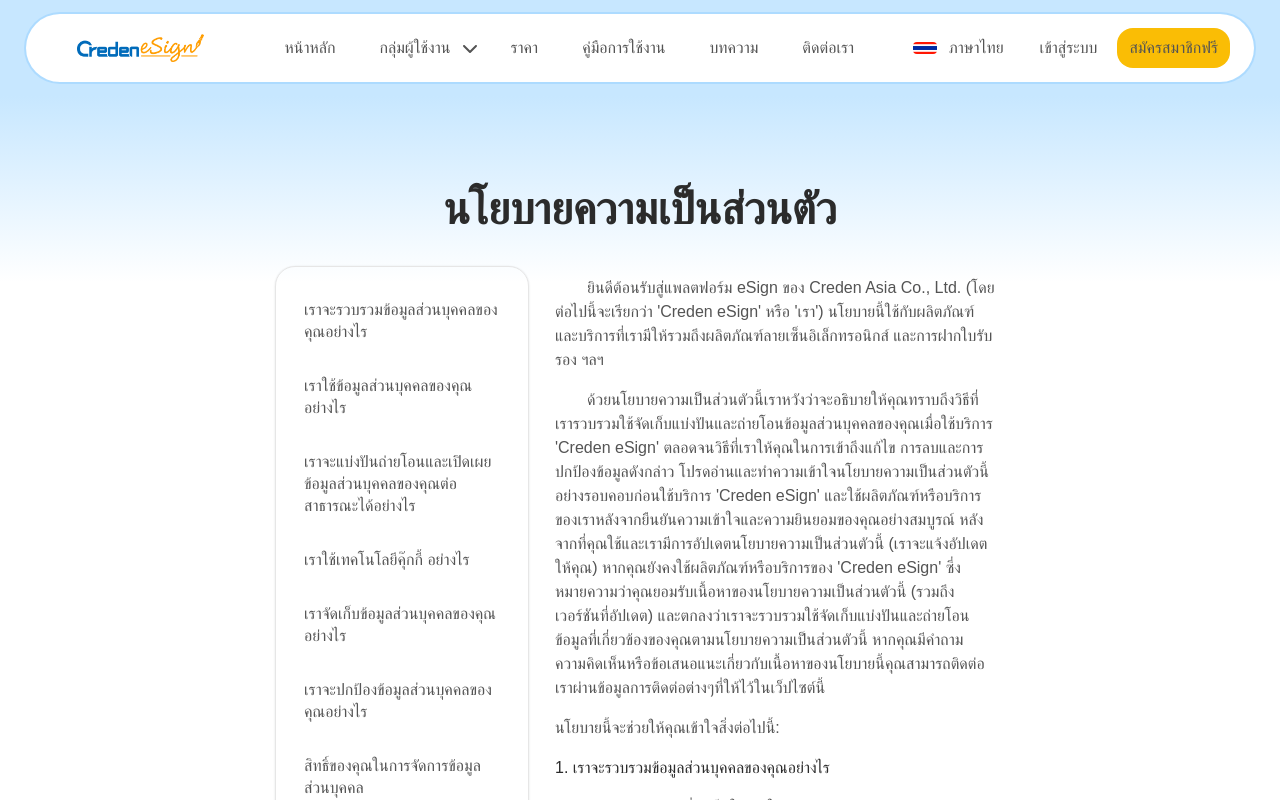
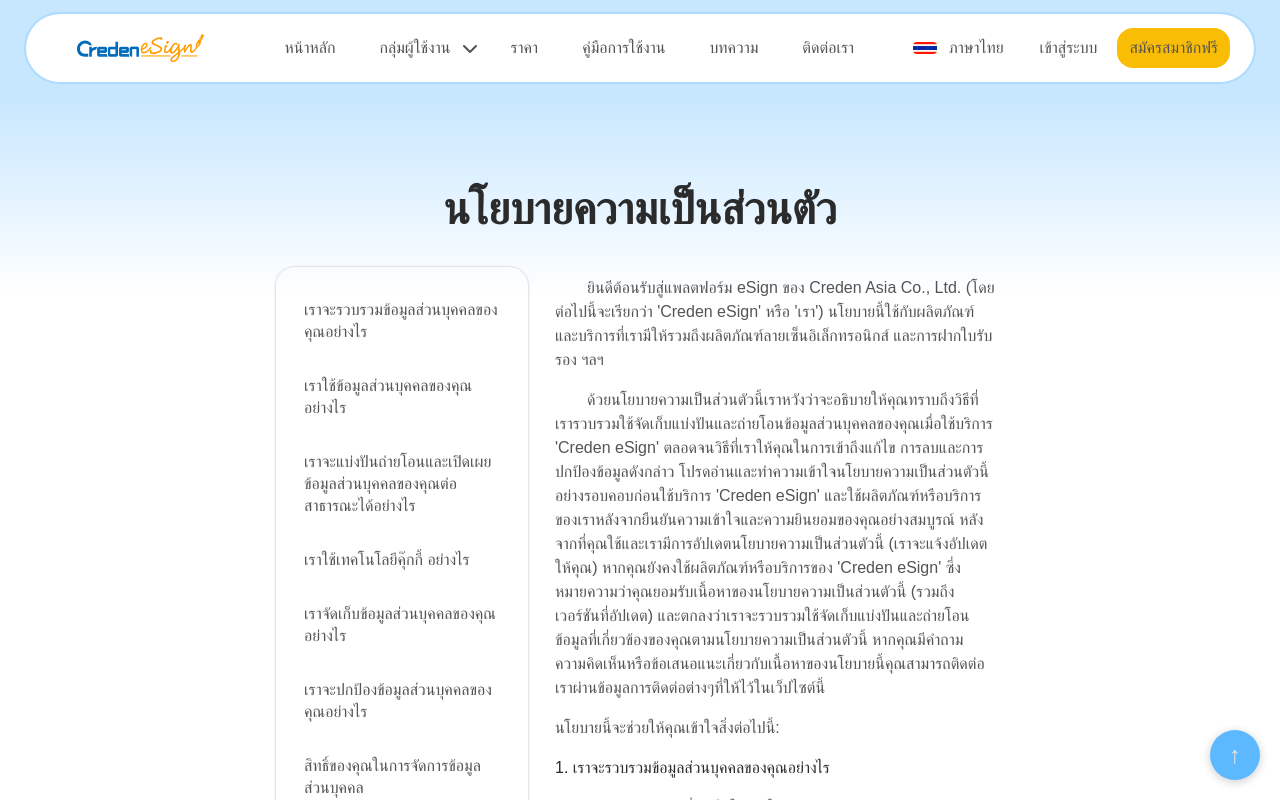
Before and after one commit to Piyabud/signature_client_landing, a Vue app: page /policy in a window 1280 px wide. Shown: the top 800 px of the page. Built offline with nearby package versions, Linux system fonts and the light colour scheme; a web font is replaced by a local one.

Commit message:
feat : policy scrollToTop

```diff
--- a/src/views/Policy.vue
+++ b/src/views/Policy.vue
@@ -1,5 +1,5 @@
 <template>
-    <div class=" bg-[#C7E7FF]">
+    <div class=" bg-[#C7E7FF] ">
         <Navbar />
     </div>
     <div class="policy-content ">
@@ -15,9 +15,10 @@
                 <section v-if="collapseState['coll-setting']" class=" collapse-body overflow-hidden bg-[var(--Light-4)]">
                     <li v-for="(topic, index) in privacyPolicy.topics" :key="index" class="collapse-items">
                         <!-- <a :href="'#topic-' + (index + 1)" @click.prevent="handleClick(index)"> -->
-                        <a :href="'#topic-' + (index + 1)">
-                            {{ topic.title }}
-                        </a>
+                            <button
+                                @click="scrollToSection((index + 1) >= 9 && (index + 1) <= 11 ? 'topic-9' : 'topic-' + (index + 1))" class=" text-start">
+                                {{ topic.title }}
+                            </button>
                     </li>
                 </section>
             </transition>
@@ -28,11 +29,10 @@
                 <div class="hidden lg:block pc-policy">
                     <section class="flex flex-col gap-[16px]">
                         <div v-for="(topic, index) in privacyPolicy.topics" :key="index" class="collapse-items">
-                            <!-- <a :href="'#topic-' + (index + 1)" @click.prevent="preventScroll($event, index)" class=""> -->
-                                <!-- <a :href="'#topic-' + (index + 1)" @click.prevent="preventScroll" class=""> -->
-                            <a :href="'#topic-' + (index + 1)">
+                            <button
+                                @click="scrollToSection((index + 1) >= 8 && (index + 1) <= 11 ? 'topic-8' : 'topic-' + (index + 1))" class=" text-start">
                                 {{ topic.title }}
-                            </a>
+                            </button>
                         </div>
                     </section>
                 </div>
@@ -46,7 +46,7 @@
                         </div>
                     </section>
                     <section v-for="(topic, topicIndex) in privacyPolicy.topics" :key="topicIndex" class="topic-section">
-                        <div class="policy-topics my-4 scroll-offset" :id="'topic-' + (topicIndex + 1)">
+                        <div class="policy-topics my-4 " :id="'topic-' + (topicIndex + 1)">
                             {{ topicIndex + 1 }}. {{ topic.title }}
                         </div>
                         <div v-for="(desc, descIndex) in topic.description" :key="descIndex">
@@ -67,6 +67,9 @@
                 </div>
             </div>
         </div>
+        <button class="jump-to-top" @click="scrollToTop">
+            ↑
+        </button>
     </div>
 
     <FooterComponent />
@@ -91,12 +94,12 @@
 })
 
 const toggleCollapse = (collapseKey, iconKey) => {
+    console.log(collapseKey);
     collapseState.value[collapseKey] = !collapseState.value[collapseKey]
     iconState.value[iconKey] = collapseState.value[collapseKey] ? 'chevron-up' : 'chevron-down'
 }
 
 const iconRotate = (iconKey) => {
-    console.log(1);
     return collapseState.value['coll-setting'] ? 'rotate-180' : ''
 }
 
@@ -134,14 +137,39 @@
     }, 0)
 }
 
+const scrollToSection = (sectionId) => {
+    const element = document.getElementById(sectionId);
+    if (element) {
+        element.scrollIntoView({
+            behavior: 'smooth',
+            block: 'start'
+        });
+    }
+};
+
+const scrollToTop = () => {
+    window.scrollTo({
+        top: 0,
+        behavior: 'smooth'
+    });
+};
 
 </script>
 
 <style scoped>
+
+.content {
+  user-select: none;
+  -webkit-user-select: none;
+  -moz-user-select: none;
+  -ms-user-select: none;
+}
+
 li {
     list-style: none;
 }
-.policy-content{
+
+.policy-content {
     background: linear-gradient(180deg, #C7E7FF 0%, #FFF 16.69%);
 }
 
@@ -174,15 +202,13 @@
 
 .content {
     width: 100%;
-    height: 800px;
+    height: 900px;
     overflow-y: auto;
     padding: 10px;
     box-sizing: border-box;
+    /* border: 2px solid red */
 }
 
-.scroll-offset {
-    scroll-margin-top: 16px;
-}
 
 .collapse-mobile {
     font-size: var(--txt-title3-size);
@@ -239,7 +265,7 @@
 }
 
 .content::-webkit-scrollbar-thumb {
-    background-color: var(--Darker-1);
+    background-color: var(--Blue-3);
     border-radius: 10px;
 }
 
@@ -248,6 +274,27 @@
     border-radius: 20px;
     border: 1px solid var(--Light-0, #E6E6E6);
     box-shadow: 0px 0px 1px 0px rgba(40, 41, 61, 0.08), 0px 0.5px 2px 0px rgba(96, 97, 112, 0.16);
+}
+
+.jump-to-top {
+    position: fixed;
+    bottom: 20px;
+    right: 20px;
+    background-color: var(--Primary-Lighter);
+    color: var(--Light-0);
+    border: none;
+    border-radius: 50%;
+    width: 50px;
+    height: 50px;
+    font-size: 24px;
+    cursor: pointer;
+    box-shadow: 0 2px 10px rgba(0, 0, 0, 0.2);
+    z-index: 1000;
+    transition: background-color 0.3s;
+}
+
+.jump-to-top:hover {
+    background-color:var(--Primary-Main);
 }
 
 
@@ -264,6 +311,13 @@
 }
 
 @media (min-width: 1024px) {
+    .content {
+    user-select: text;
+    -webkit-user-select: text;
+    -moz-user-select: text;
+    -ms-user-select: text;
+  }
+
 
     .policy-container {
         padding: 0px 33px 40px 33px;
```
